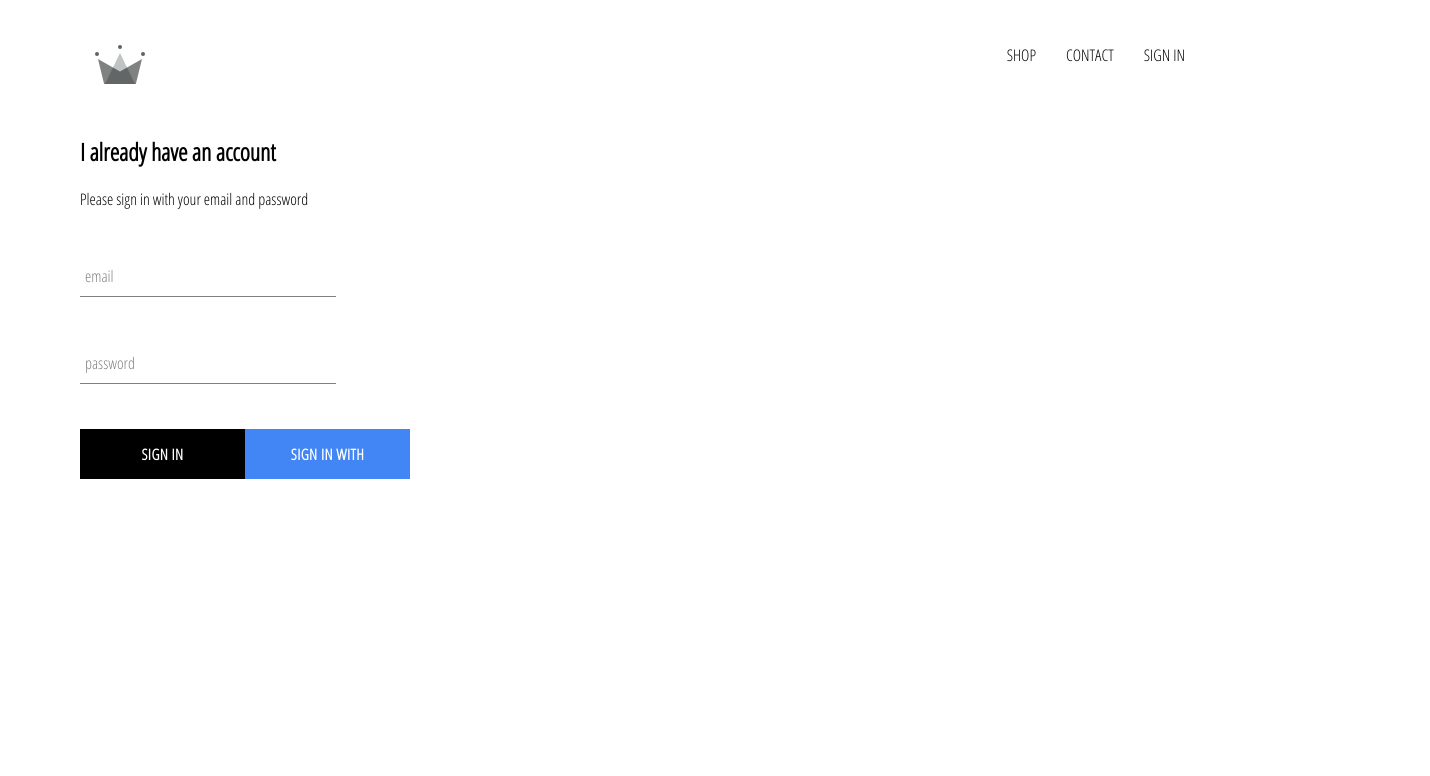
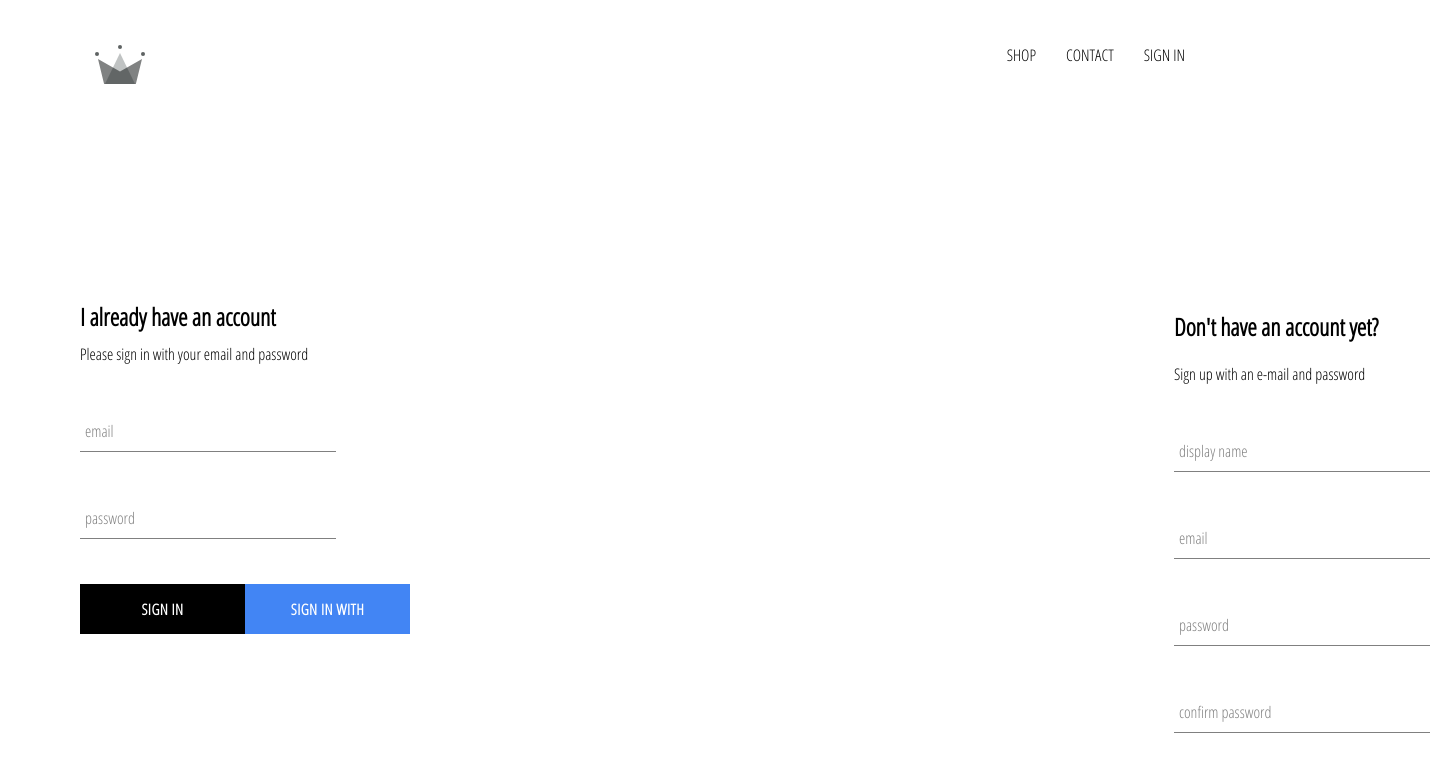
Before and after one commit to adit2107/com-proj, a React (Create React App) app: page /signIn in a window 1280 px wide. Shown: the top 776 px of the page, 1430 px wide, since content can reach past the window. Built offline with nearby package versions, Linux system fonts and the light colour scheme; no server answers.

Commit message:
Add sign up, style signinsignup page, add functionality for signin

```diff
--- a/src/App.js
+++ b/src/App.js
@@ -7,7 +7,7 @@ import { HomePage } from './pages/homepage/homepage.component';
 import ShopPage from './pages/shop-page/shoppage.component';
 import Header from './components/header/header.component';
 import SignInAndSignUp from './pages/sign-in-sign-up/sign-in-sign-up.component.jsx';
-import { auth } from './firebase/firebase.utils'
+import { auth, createUserProfileDocument } from './firebase/firebase.utils'
 
 class App extends React.Component {
   constructor(){
@@ -21,9 +21,24 @@ class App extends React.Component {
   unsubscribeFromAuth = null;
 
   componentDidMount(){
-    this.unsubscribeFromAuth = auth.onAuthStateChanged(user => {
-      this.setState({currentUser: user});
-      console.log(user);
+    this.unsubscribeFromAuth = auth.onAuthStateChanged(async userAuth => {
+
+      if (userAuth){
+        const userRef = await createUserProfileDocument(userAuth);
+
+        userRef.onSnapshot(snapShot => {
+          this.setState({
+            currentUser: {
+              id: snapShot.id,
+              ...snapShot.data()
+            }
+          })
+          console.log(this.state);
+        });
+      } else {
+        this.setState({currentUser: userAuth});
+      }
+
     })
   }
 
--- a/src/components/signin/signin.component.jsx
+++ b/src/components/signin/signin.component.jsx
@@ -3,6 +3,7 @@ import React from 'react';
 import FormInput from '../form-input/form-input.component';
 import CustomButton from '../custom-button/custom-button.component';
 import {SignInWithGoogle} from '../../firebase/firebase.utils';
+import { auth } from '../../firebase/firebase.utils';
 
 import './signin.styles.scss';
 
@@ -16,10 +17,20 @@ constructor(props){
     }
 }
 
-handleSubmit = (e) =>{
+handleSubmit = async (e) =>{
 e.preventDefault();
 
-this.setState({email: '', password: ''});
+const {email, password} = this.state;
+try{
+    await auth.signInWithEmailAndPassword(email, password);
+    this.setState({email: '', password: ''});
+} catch(error){
+    if(error.code === 'auth/wrong-password'){
+        alert('Please verify the password entered.')
+    } else {
+        alert('That e-mail address is not registered. Please sign up first.')
+    }
+}
 }
 
 handleChange = (e) => {
@@ -29,7 +40,7 @@ handleChange = (e) => {
 render (){
     return(
        <div className='sign-in'>
-           <h2>I already have an account</h2>
+           <h2 className='title'>I already have an account</h2>
            <span>Please sign in with your email and password</span>
 
            <form onSubmit={this.handleSubmit}>
--- /dev/null
+++ b/src/components/signup/signup.component.jsx
@@ -0,0 +1,99 @@
+import React from 'react';
+
+import FormInput from '../form-input/form-input.component';
+import CustomButton from '../custom-button/custom-button.component';
+import { auth, createUserProfileDocument } from '../../firebase/firebase.utils';
+
+import './signup.styles.scss';
+
+class SignUp extends React.Component{
+    constructor(){
+        super();
+        this.state = {
+            displayName: '',
+            email: '',
+            password: '',
+            confirmPassword: ''
+        }
+    }
+
+    handleSubmit = async e => {
+        e.preventDefault();
+
+        const {displayName, email, password, confirmPassword} = this.state;
+
+        if(password !== confirmPassword){
+            alert('passwords do not match!');
+        }
+
+        try{
+            const {user} = await auth.createUserWithEmailAndPassword(email, password);
+            await createUserProfileDocument(user, {displayName});
+
+            this.setState({
+                displayName: '',
+            email: '',
+            password: '',
+            confirmPassword: ''
+            })
+        } catch (error){
+            console.log('unable to sign up', error);
+        }
+    }
+
+    handleChange = e => {
+        const {name, value} = e.target;
+        this.setState({[name]: value});
+    }
+
+    render(){
+        const {displayName, email, password, confirmPassword} = this.state;
+        return(
+            <div className='sign-up'>
+           <h2>Don't have an account yet?</h2>
+           <span>Sign up with an e-mail and password</span>
+
+           <form onSubmit={this.handleSubmit}>
+           <FormInput
+            name='displayName'
+            type='text'
+            handleChange={this.handleChange}
+            value={displayName}
+            label='display name'
+            required
+          />
+           <FormInput
+            name='email'
+            type='email'
+            handleChange={this.handleChange}
+            value={email}
+            label='email'
+            required
+          />
+          <FormInput
+            name='password'
+            type='password'
+            value={password}
+            handleChange={this.handleChange}
+            label='password'
+            required
+          />
+           <FormInput
+            name='confirmPassword'
+            type='password'
+            value={confirmPassword}
+            handleChange={this.handleChange}
+            label='confirm password'
+            required
+          />
+          <div className='buttons'>
+               <CustomButton type="submit">Sign Up</CustomButton>
+          </div>
+
+           </form>
+       </div>
+        )
+    }
+}
+
+export default SignUp;
--- /dev/null
+++ b/src/components/signup/signup.styles.scss
@@ -0,0 +1,14 @@
+.sign-up{
+    width: 20vw;
+    display: flex;
+    flex-direction: column;
+
+    .title{
+        margin: 10px 0;
+    }
+
+    .buttons{
+        display: flex;
+        justify-content: space-between;
+      }
+}
--- a/src/firebase/firebase.utils.js
+++ b/src/firebase/firebase.utils.js
@@ -12,6 +12,32 @@ const config = {
     appId: "1:367379821689:web:fc66f50c354e131988d0a8"
   };
 
+  export const createUserProfileDocument = async (userAuth, additionalData) => {
+    if (!userAuth) return;
+
+    const userRef = firestore.doc(`users/${userAuth.uid}`)
+
+    const docSnapshot = await userRef.get();
+
+    if(!docSnapshot.exists){
+      const { displayName, email } = userAuth;
+      const createdAt = new Date();
+
+      try {
+        await userRef.set({
+          displayName,
+          email,
+          createdAt,
+          ...additionalData
+        })
+      } catch(error){
+        console.log('unable to create user', error);
+      }
+
+    }
+    return userRef;
+  }
+
   firebase.initializeApp(config);
 
   export const auth = firebase.auth();
--- a/src/pages/sign-in-sign-up/sign-in-sign-up.component.jsx
+++ b/src/pages/sign-in-sign-up/sign-in-sign-up.component.jsx
@@ -1,10 +1,14 @@
 import React from 'react';
 
 import SignIn from '../../components/signin/signin.component'
+import SignUp from '../../components/signup/signup.component'
+
+import './sign-in-sign-up.styles.scss'
 
 const SignInAndSignUp = () => (
-    <div>
+    <div className='signinsignup'>
         <SignIn />
+        <SignUp />
     </div>
 )
 
--- a/src/pages/sign-in-sign-up/sign-in-sign-up.styles.scss
+++ b/src/pages/sign-in-sign-up/sign-in-sign-up.styles.scss
@@ -0,0 +1,6 @@
+.signinsignup{
+    width: 1350px;
+    display: flex;
+    justify-content: space-between;
+    margin: 200px auto;
+}
```
